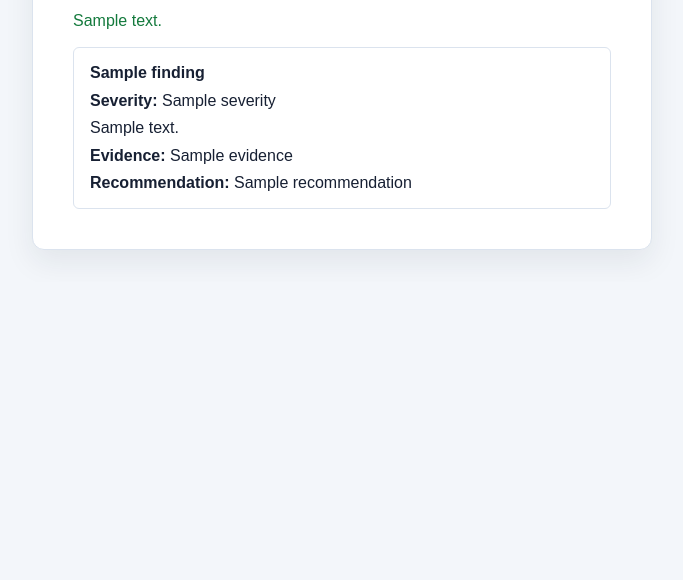
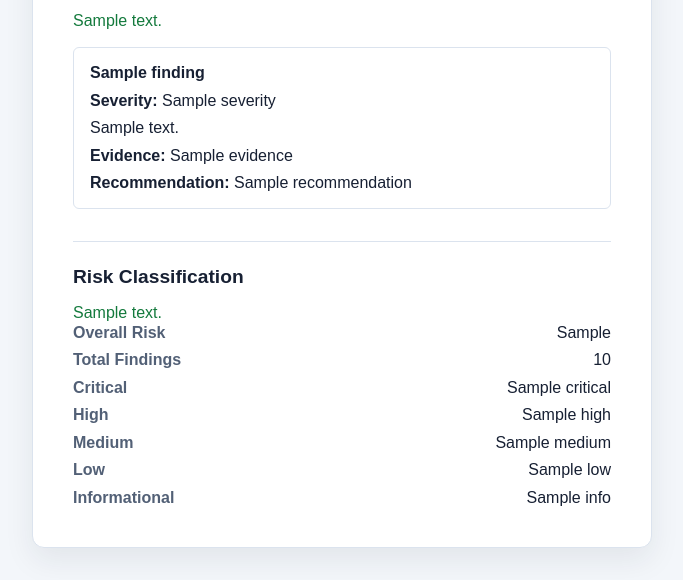
Before and after one commit to atharv-mulye/reconforge, a Flask app: template templates/index.html in a window 1280 px wide. Shown: the part 2143-2723 px from the top of the page, without its empty margins (298-981 px from the left). Before the commit the page ends 2397 px from the top, so only its background shows below. Run offline with Flask 3, Linux system fonts and the light colour scheme; the template is opened without the code that fills it: most values are stand-ins (such as "Sample title", 1, 10 or a date in 2020).

Commit message:
Add risk classification

```diff
--- a/app.py
+++ b/app.py
@@ -7,6 +7,7 @@ from scanner.cookie_security import analyze_cookie_security
 from scanner.http_scanner import analyze_http
 from scanner.nmap_scanner import run_basic_nmap_scan
 from scanner.reconnaissance import collect_basic_reconnaissance
+from scanner.risk_classifier import classify_risks
 from scanner.security_headers import analyze_security_headers
 from scanner.vulnerability_checks import analyze_vulnerabilities
 
@@ -69,6 +70,7 @@ def scan():
     vulnerability_results = analyze_vulnerabilities(
         http_results, security_headers_results, cookie_security_results
     )
+    risk_results = classify_risks(vulnerability_results)
 
     if nmap_results["status"] == "completed" and http_results["status"] == "completed":
         success = "Target accepted. Reconnaissance, Nmap service scanning, HTTP analysis, security header analysis, cookie analysis, and controlled vulnerability assessment are complete."
@@ -89,6 +91,7 @@ def scan():
         security_headers_results=security_headers_results,
         cookie_security_results=cookie_security_results,
         vulnerability_results=vulnerability_results,
+        risk_results=risk_results,
     )
 
 
--- /dev/null
+++ b/scanner/risk_classifier.py
@@ -0,0 +1,69 @@
+"""Risk-summary classification for findings produced by vulnerability assessment."""
+
+
+SEVERITY_ORDER = ["Critical", "High", "Medium", "Low", "Info"]
+OVERALL_RISK_LEVELS = {
+    "Critical": "Critical",
+    "High": "High",
+    "Medium": "Medium",
+    "Low": "Low",
+    "Info": "Informational",
+}
+
+
+def empty_summary():
+    """Return a zeroed severity summary with stable keys for reporting."""
+    return {"critical": 0, "high": 0, "medium": 0, "low": 0, "info": 0, "total": 0}
+
+
+def normalize_severity(severity):
+    """Convert known severity spelling variants to the project's canonical values."""
+    normalized_value = str(severity or "Info").strip().lower()
+    severity_map = {
+        "critical": "Critical",
+        "high": "High",
+        "medium": "Medium",
+        "low": "Low",
+        "info": "Info",
+        "informational": "Info",
+    }
+    return severity_map.get(normalized_value, "Info")
+
+
+def classify_risks(vulnerability_results):
+    """Summarize completed vulnerability findings without changing detection results."""
+    if vulnerability_results.get("status") != "completed":
+        return {
+            "status": "skipped",
+            "message": "Risk classification was skipped because vulnerability assessment did not complete.",
+            "summary": empty_summary(),
+            "overall_risk": "Not Available",
+            "findings": [],
+        }
+
+    summary = empty_summary()
+    classified_findings = []
+    for finding in vulnerability_results.get("findings", []):
+        classified_finding = dict(finding)
+        severity = normalize_severity(finding.get("severity"))
+        classified_finding["severity"] = severity
+        classified_findings.append(classified_finding)
+        summary[severity.lower()] += 1
+        summary["total"] += 1
+
+    overall_risk = "No Findings"
+    for severity in SEVERITY_ORDER:
+        if summary[severity.lower()]:
+            overall_risk = OVERALL_RISK_LEVELS[severity]
+            break
+
+    return {
+        "status": "completed",
+        "message": (
+            "Risk classification completed. Overall risk summarizes observed "
+            "findings and is not a CVSS score or proof of exploitability."
+        ),
+        "summary": summary,
+        "overall_risk": overall_risk,
+        "findings": classified_findings,
+    }
--- a/static/css/style.css
+++ b/static/css/style.css
@@ -105,7 +105,8 @@ button:hover {
 .http-results,
 .security-headers-results,
 .cookie-security-results,
-.vulnerability-results {
+.vulnerability-results,
+.risk-results {
     margin-top: 2rem;
     padding-top: 1.5rem;
     border-top: 1px solid #dbe3ee;
@@ -116,7 +117,8 @@ button:hover {
 .http-results h2,
 .security-headers-results h2,
 .cookie-security-results h2,
-.vulnerability-results h2 {
+.vulnerability-results h2,
+.risk-results h2 {
     margin: 0 0 1rem;
     font-size: 1.2rem;
 }
@@ -236,3 +238,24 @@ button:hover {
     margin: 0.6rem 0 0;
     overflow-wrap: anywhere;
 }
+
+.risk-results dl {
+    display: grid;
+    gap: 0.6rem;
+    margin: 0;
+}
+
+.risk-results dl div {
+    display: flex;
+    justify-content: space-between;
+    gap: 1rem;
+}
+
+.risk-results dt {
+    color: #526076;
+    font-weight: 700;
+}
+
+.risk-results dd {
+    margin: 0;
+}
--- a/templates/index.html
+++ b/templates/index.html
@@ -235,6 +235,47 @@
                     {% endif %}
                 </section>
             {% endif %}
+
+            {% if risk_results %}
+                <section class="risk-results" aria-labelledby="risk-title">
+                    <h2 id="risk-title">Risk Classification</h2>
+                    {% if risk_results.status == "completed" %}
+                        <p class="form-message success">{{ risk_results.message }}</p>
+                        <dl>
+                            <div>
+                                <dt>Overall Risk</dt>
+                                <dd>{{ risk_results.overall_risk }}</dd>
+                            </div>
+                            <div>
+                                <dt>Total Findings</dt>
+                                <dd>{{ risk_results.summary.total }}</dd>
+                            </div>
+                            <div>
+                                <dt>Critical</dt>
+                                <dd>{{ risk_results.summary.critical }}</dd>
+                            </div>
+                            <div>
+                                <dt>High</dt>
+                                <dd>{{ risk_results.summary.high }}</dd>
+                            </div>
+                            <div>
+                                <dt>Medium</dt>
+                                <dd>{{ risk_results.summary.medium }}</dd>
+                            </div>
+                            <div>
+                                <dt>Low</dt>
+                                <dd>{{ risk_results.summary.low }}</dd>
+                            </div>
+                            <div>
+                                <dt>Informational</dt>
+                                <dd>{{ risk_results.summary.info }}</dd>
+                            </div>
+                        </dl>
+                    {% else %}
+                        <p class="form-message error" role="alert">{{ risk_results.message }}</p>
+                    {% endif %}
+                </section>
+            {% endif %}
         </section>
     </main>
     <script src="{{ url_for('static', filename='js/script.js') }}"></script>
```
